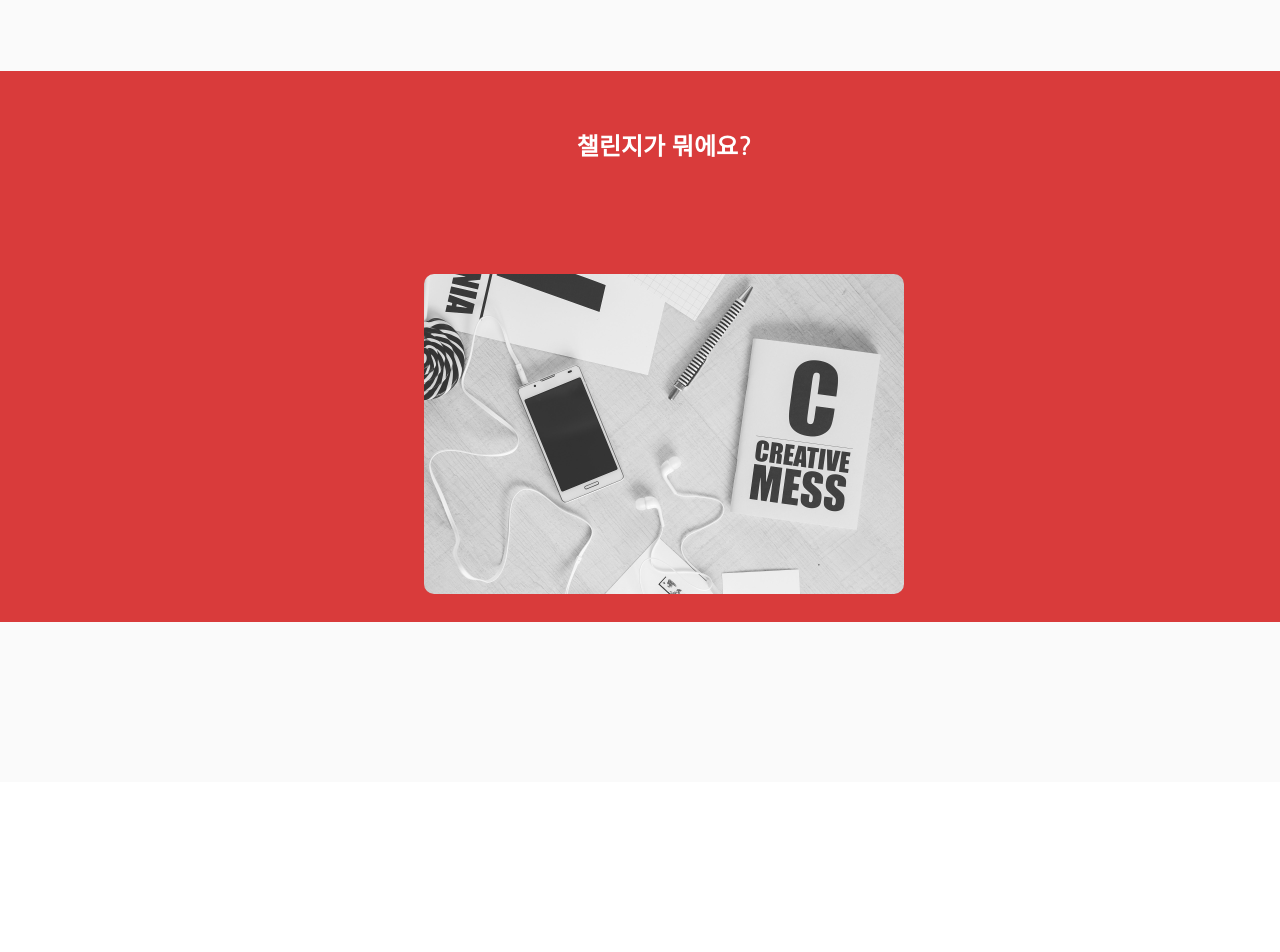
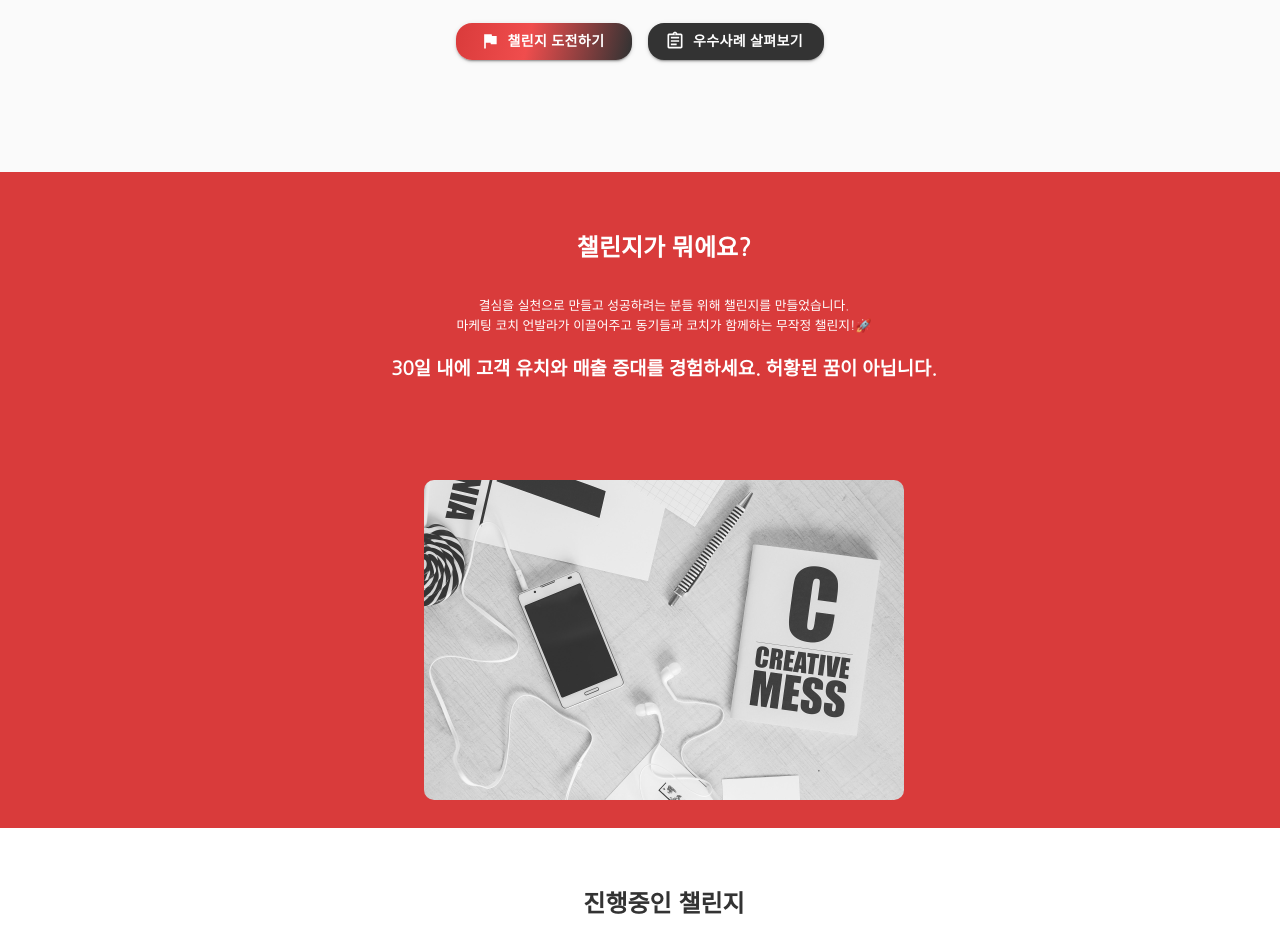
Before and after one commit to pby1360/Uproad, a React (Create React App) app in the folder frontend/: page / in a window 1280 px wide. Shown: the part 380-1332 px from the top of the page. Before the commit the page ends 1162 px from the top, so only its background shows below. Built offline with nearby package versions, Linux system fonts and the light colour scheme.

Commit message:
modify home

```diff
--- a/frontend/src/pages/Home.js
+++ b/frontend/src/pages/Home.js
@@ -1,5 +1,8 @@
 import React from "react";
 import HomeStyle from "../styles/Home.scss";
+import { Button } from "@material-ui/core";
+import FlagIcon from '@material-ui/icons/Flag';
+import AssignmentOutlinedIcon from '@material-ui/icons/AssignmentOutlined';
 
 const Home = () => {
   return (
@@ -12,15 +15,26 @@ const Home = () => {
             하지만 미뤄둔 시간만큼 공부하고 고생해야 한다는 것 또한 사실입니다.<br/>
             그러니 언젠가 해야만 하는 일이라면 눈 딱 감고,<br/>
             지금 당장 실천해보세요!
-          </span>
+          </span><br/>
+          <section className="home-btns">
+            <Button className="home-btn-challenge" variant="contained" startIcon={<FlagIcon />}>챌린지 도전하기</Button>
+            <Button className="home-btn-history" variant="contained" startIcon={<AssignmentOutlinedIcon />}>우수사례 살펴보기</Button>
+          </section>
         </article>
         <article className="home-middle">
           <h1>챌린지가 뭐에요?</h1>
+          <span className="phrase">
+            결심을 실천으로 만들고 성공하려는 분들 위해 챌린지를 만들었습니다.<br/>
+            마케팅 코치 언발라가 이끌어주고 동기들과 코치가 함께하는 무작정 챌린지!🚀
+          </span>
+          <h3>30일 내에 고객 유치와 매출 증대를 경험하세요. 허황된 꿈이 아닙니다.</h3>
           <section className="home-img-1">
             <img src="/assets/img-team.jpg" alt="ceo"></img>
           </section>
         </article>
         <article className="home-bottom">
+          <h1>진행중인 챌린지</h1>
+          <section className="home-challenges"></section>
         </article>
       </section>
     </div>
--- a/frontend/src/styles/Home.scss
+++ b/frontend/src/styles/Home.scss
@@ -31,6 +31,31 @@
       font-weight: bold;
       color: #333;
     }
+
+    .home-btns {
+      margin: 2rem;
+
+      .home-btn-challenge {
+        margin-right: 0.5rem;
+        border-radius: 1rem;
+        width: 11rem;
+        font-weight: bold;
+        color: #fff;
+        background: linear-gradient(103.4deg
+        , #d93b3b 0%
+        , #f04d4d 41.33%
+        , #333 98.69%
+      );
+      }
+      .home-btn-history {
+        font-weight: bold;
+        color: #fff;
+        margin-left: 0.5rem;
+        border-radius: 1rem;
+        width: 11rem;
+        background-color: #333;
+      }
+    }
   }
 
   .home-middle {
@@ -43,6 +68,16 @@
     h1 {
       font-size: 1.5rem;
       color: #fff;
+    }
+
+    .phrase {
+      font-size: 0.8rem;
+      // font-weight: bold;
+      color: #fff;
+    }
+
+    h3 {
+      color: white;
     }
 
     .home-img-1 {
@@ -58,12 +93,17 @@
     }
   }
   .home-bottom {
+    padding: 1.5rem;
     width: 100%;
-    min-height: 10rem;
+    text-align: center;
+    background-color: #fff;
 
     h1 {
       font-size: 1.5rem;
-      color: #fff;
+      color: #333;
+    }
+    .home-challenges {
+
     }
   }
 }
```
